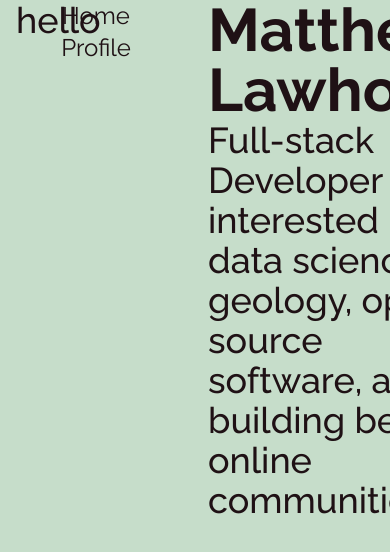
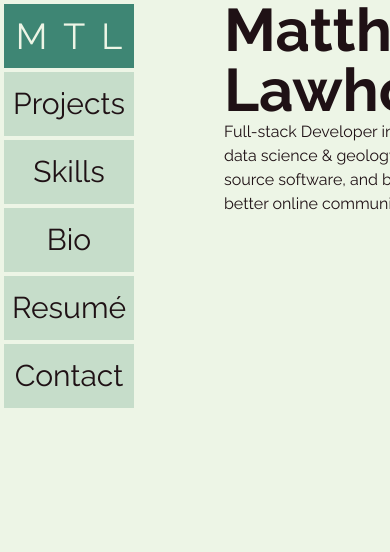
Before and after one commit to Lawhornmatt/PurseReachSnow, a Next.js app: page / in a window 390 px wide. Shown: the top 552 px of the page. Built offline with nearby package versions, Linux system fonts and the light colour scheme.

Commit message:
Mobile First
While still relatively early in dev of the layout, decided to stick with finishing layout tailored for the thinnest (280 x 653) screen and making it respond to going wider, as opposed to making the layout ideal for my monitor and making it responsive for smaller and larger screens

```diff
--- a/app/globals.css
+++ b/app/globals.css
@@ -3,11 +3,14 @@
 @tailwind utilities;
 
 :root {
-  /* #c6ddca = 198, 221, 202 = mint */
-  --background: 198, 221, 202;
+  /* #EDF5E6 = 237, 245, 230 = mint */
+  --background: 237, 245, 230;
 
   /* #1f1115 = 31, 17, 21 = cymru */
   --font: 31, 17, 21;
+
+  /* #c6ddca = 198, 221, 202 = leaf */
+  --boxBackground: 198, 221, 202;
 
   /* #3E8674 = 62, 134, 116 = virid */
   --boxHighlight: 62, 134, 116;
--- a/app/layout.tsx
+++ b/app/layout.tsx
@@ -60,9 +60,9 @@ const raleway = Raleway({ subsets: ['latin'] });
 export default function RootLayout({ children, }: { children: React.ReactNode }) {
   return (
     <html lang="en">
-      <body className= {`${raleway.className} relative bg-mint text-cymru text-2xl`}>
+      <body className= {`${raleway.className} flex flex-col bg-mint text-cymru sm:text-2xl`}>
        <NavBar />
-       <div className="static">
+       <div className="">
         {children}
        </div>
       </body>
--- a/app/navbar.tsx
+++ b/app/navbar.tsx
@@ -2,13 +2,23 @@ import Link from 'next/link';
 
 export default function NavBar() {
     return (
-        <nav className= "z-20 flex flex-col fixed top-0 left-0">
-            <Link className= "w-48 text-center flex-none" href='/'>
-                Home
+        <nav className= "z-20 w-full flex flex-col xsml:fixed top-1 xsml:w-1/3 xsml:left-1">
+
+
+            <Link className= "bg-virid text-mint w-full h-16 text-4xl mb-1 mr-1 text-center flex items-center justify-center" href='/'>
+                <span className= "tracking-logo">MT</span><span>L</span>
             </Link>
-            <Link className= "bg-midnight w-48 text-center flex-none" href='/profile'>
-                Profile
-            </Link>
+
+            {[
+               ['Projects', '/projects'],
+               ['Skills', '/skills'],
+               ['Bio', '/bio'],
+               ['Resumé', '/resume'],
+               ['Contact', '/contact'],
+             ].map(([title, url]) => (
+               <Link href={url} className="bg-leaf w-full h-16 text-3xl mb-1 mr-1 text-center flex items-center justify-center"><span className="sm:tracking-navbar">{title}</span></Link>
+            ))}
+
         </nav>
     )
 }
--- a/app/page.tsx
+++ b/app/page.tsx
@@ -2,9 +2,9 @@ import Image from 'next/image'
 
 export default function Home() {
   return (
-    <main className="flex w-screen pl-4 pr-32 font-medium text-4xl">
-      <div className= "w-48 flex-none">
-        hello
+    <main className="flex w-screen sm:pl-16 sm:pt-32 sm:pr-32 sm:font-medium sm:text-4xl">
+      <div className= "hidden xsml:block w-56 flex-none">
+        {/* This div saves space for the inital nav bar */}
       </div>
       <div>
         <h1 className="flex-1 font-bold text-6xl">Matthew Lawhorn</h1>
--- a/tailwind.config.js
+++ b/tailwind.config.js
@@ -7,12 +7,18 @@ module.exports = {
   ],
   theme: {
     extend: {
+      screens: {
+        xsml: '360px'
+      },
       colors: {
         mint:   {
           DEFAULT:  'rgba(var(--background), <alpha-value>)'
         },
         cymru:  {
           DEFAULT:  'rgba(var(--font), <alpha-value>)'
+        },
+        leaf:   {
+          DEFAULT:  'rgba(var(--boxBackground), <alpha-value>)'
         },
         virid:  {
           DEFAULT:  'rgba(var(--boxHighlight), <alpha-value>)'
@@ -23,7 +29,11 @@ module.exports = {
         robin:  {
           DEFAULT:  'rgba(var(--projBox), <alpha-value>)'
         },
-      }
+      },
+      letterSpacing: {
+        logo: '1rem',
+        navbar: '.5rem',
+      },
     },
   },
   plugins: [],
```
